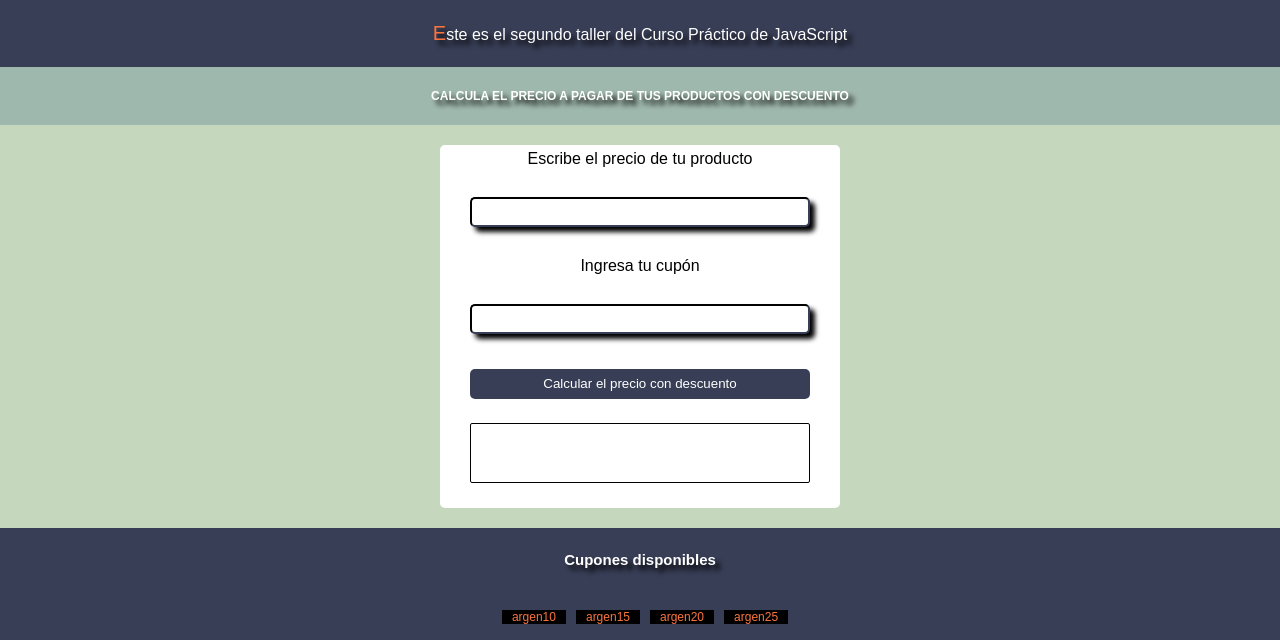
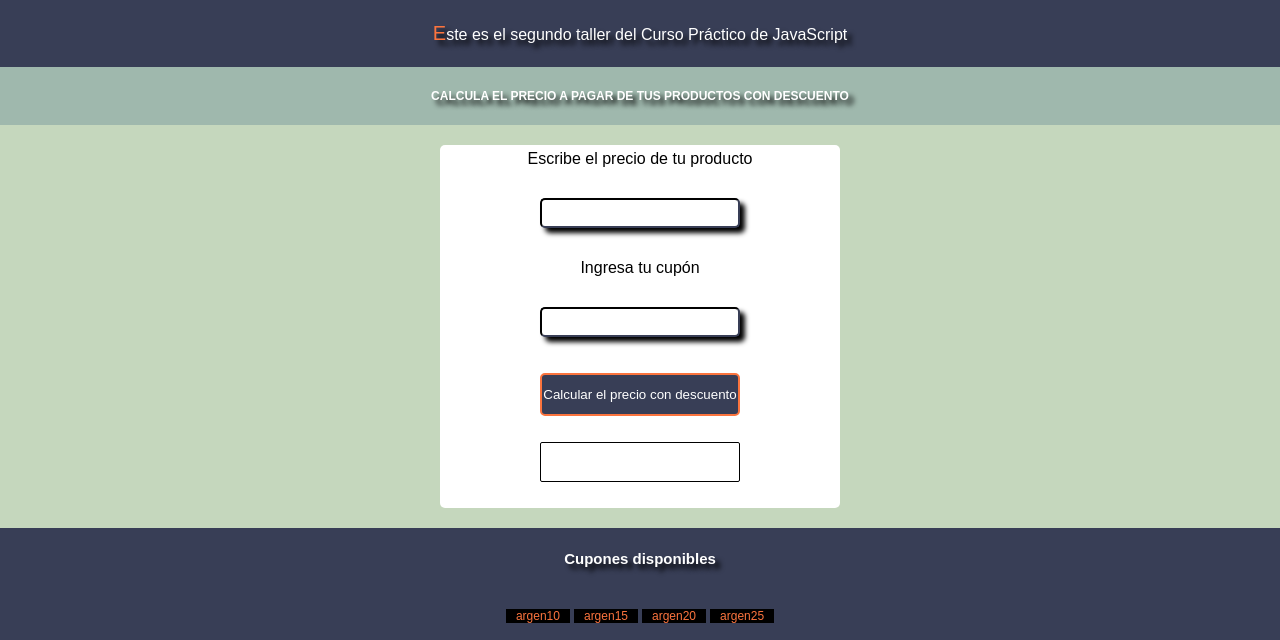
Before and after one commit to Leonardo-Robot-PostRock/JsProyect.github.io, a plain HTML site: page descuentos.html in a window 1280 px wide. Shown: the part 77-717 px from the top of the page. Drawn offline with Linux system fonts and the light colour scheme; a small style sheet from the web is missing.

Commit message:
Elimino el min, max width de las cajas, encuentro problema en el viewport de galaxy floid; no habia un width de 100vw y también en la sección cupons ocacionaba que hubiera espacio en blanco en el vw and vh

```diff
--- a/css/styleDescuentosYporcentajes.css
+++ b/css/styleDescuentosYporcentajes.css
@@ -23,6 +23,7 @@ html {
 
 body {
   height: 100vh;
+  width: 100vw;
 }
 
 .cabecera {
@@ -32,8 +33,6 @@ body {
   flex-wrap: wrap;
   height: 20%;
   justify-content: center;
-  max-width: 60rem;
-  min-width: 36rem;
   text-align: center;
   width: 100%;
 }
@@ -70,8 +69,6 @@ main {
   display: flex;
   flex-wrap: wrap;
   height: 70%;
-  min-width: 36rem;
-  max-width: 60rem;
 }
 
 .container-subtitle {
@@ -86,7 +83,6 @@ main {
 .subtitle {
   color: white;
   font-size: 1.2rem;
-  min-width: 36rem;
   padding: 0.25rem;
   text-align: center;
   text-shadow: 0.5rem 0.5rem 0.5rem black;
@@ -109,8 +105,6 @@ form {
   flex-wrap: wrap;
   height: 90%;
   justify-content: center;
-  max-width: 40rem;
-  min-width: 36rem;
   width: 70%;
 }
 
@@ -128,21 +122,20 @@ form > input {
   box-shadow: 0.5rem 0.5rem 0.5rem black;
   height: 3rem;
   margin: 1rem;
-  min-width: 34rem;
+  width: 20rem;
   outline: none;
   text-align: center;
 }
 
 form > button {
   background-color: var(--primer-color);
-  border: none;
+  border: solid 0.2rem var(--cuarto-color);
   border-radius: 0.5rem;
   color: white;
   cursor: pointer;
-  font-family: "Cascadia Code", sans-serif;
-  height: 3rem;
+  height: 12%;
   margin: 1rem;
-  min-width: 34rem;
+  padding: 0.1rem;
   width: 20rem;
 }
 
@@ -153,12 +146,10 @@ button:hover {
 .box-resultado {
   border: solid 0.1rem;
   border-radius: 0.2rem;
-  font-family: "Courier New", Courier, monospace;
   font-size: 1.6rem;
-  height: 10rem;
   margin-bottom: 1rem;
-  height: 6rem;
-  min-width: 34rem;
+  height: 4rem;
+  width: 20rem;
 }
 
 .section-coupons {
@@ -187,6 +178,8 @@ button:hover {
 
 .listUl {
   display: flex;
+  justify-content: center;
+  flex-wrap: wrap;
   list-style: none;
   align-items: center;
 }
@@ -195,7 +188,7 @@ button:hover {
   display: flex;
   list-style: none;
   font-size: 1.2rem;
-  margin-left: 1rem;
+  margin: 0.2rem;
   color: var(--cuarto-color);
   padding: 0 1rem;
   background-color: black;
@@ -209,8 +202,6 @@ footer {
   font-size: 1rem;
   height: 10%;
   justify-content: center;
-  max-width: 60rem;
-  min-width: 36rem;
   position: absolute;
   width: 100%;
 }
```
